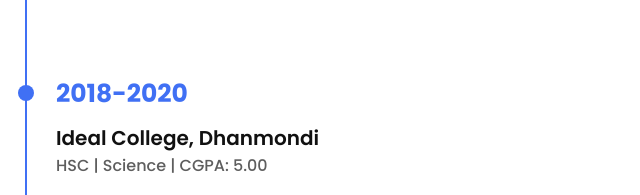
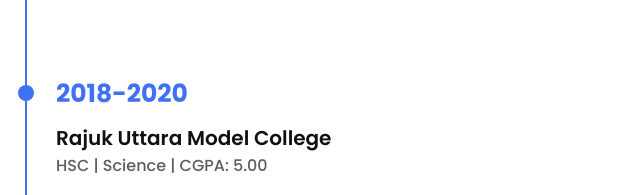
Before and after one commit to ShuvroScripter/Tridip, a plain HTML site: page index.html in a window 1280 px wide. Shown: the part 3600-3795 px from the top of the page, 614-1254 px from the left. Drawn offline with Linux system fonts and the light colour scheme.

Commit message:
Update index.html

```diff
--- a/index.html
+++ b/index.html
@@ -185,7 +185,7 @@
                   <div class="timeline-dot"></div>
                   <div class="timeline-date">2018-2020</div>
                   <div class="timeline-content">
-                      <h3>Ideal College, Dhanmondi</h3>
+                      <h3>Rajuk Uttara Model College</h3>
                       <h4>HSC | Science | CGPA: 5.00</h4>
                       <p>Rajuk Uttara Model College offers an excellent Higher Secondary Certificate (HSC) program with a focus on Science. Providing quality education and a conducive learning environment for students' academic success.</p>
                   </div>
```
